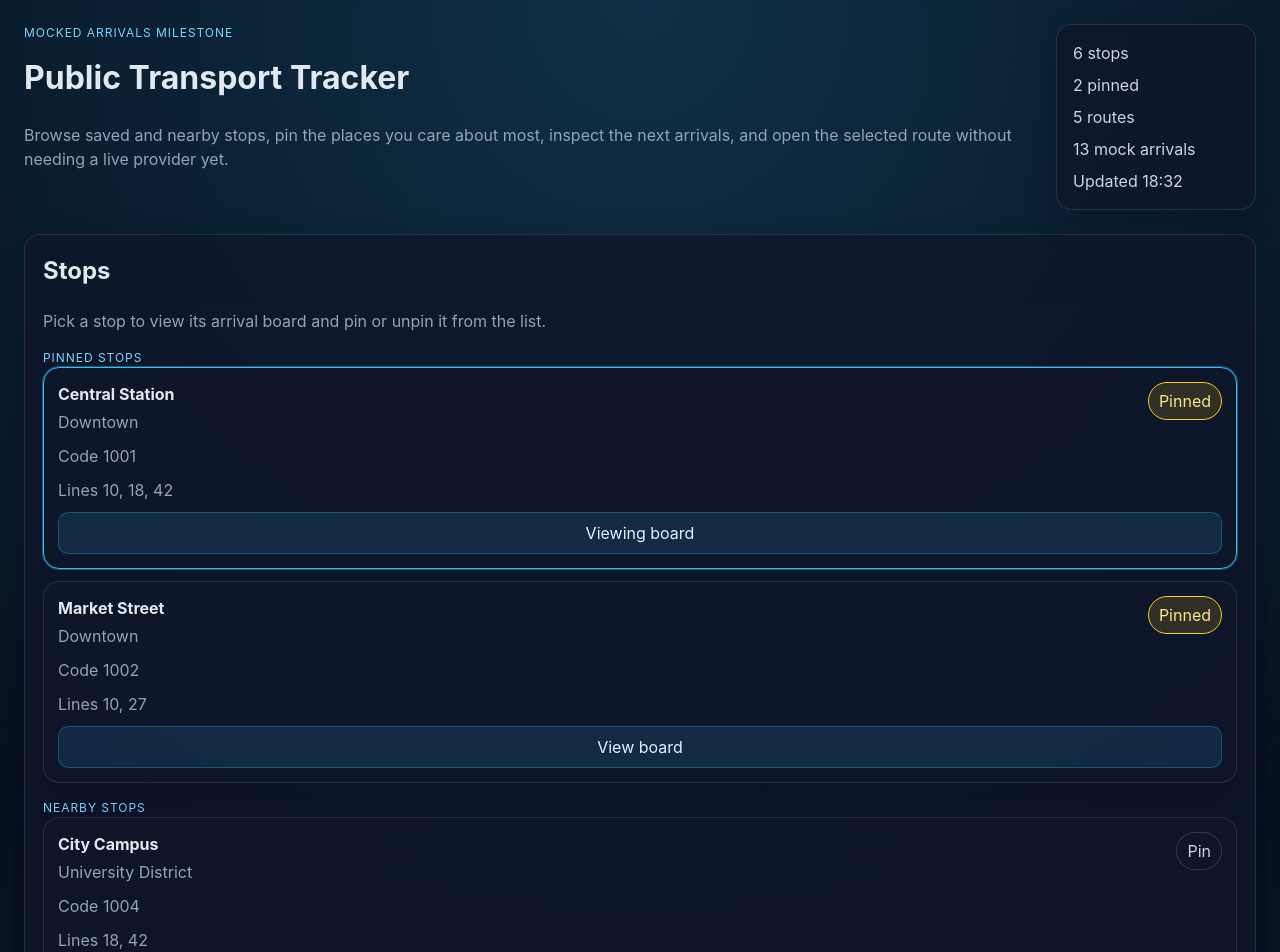
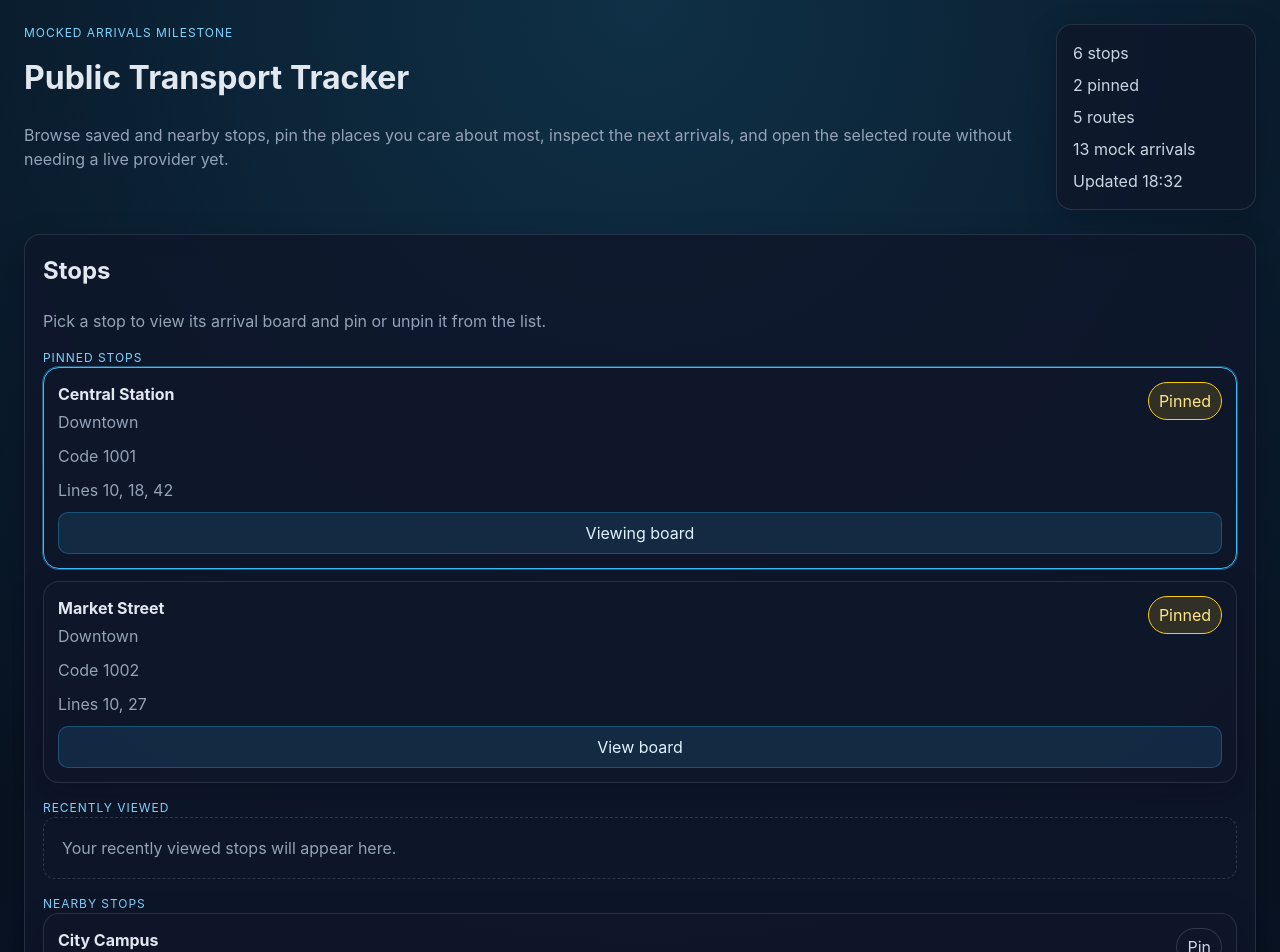
Before and after one commit to RivkindLeon/public-transport-tracker, a React (Vite) app: page / in a window 1280 px wide. Shown: the top 952 px of the page. Built offline with nearby package versions, Linux system fonts and the light colour scheme.

Commit message:
feat: add recently viewed stop shortcuts (#8)

```diff
--- a/src/App.tsx
+++ b/src/App.tsx
@@ -7,6 +7,7 @@ const favoriteStopsStorageKey = 'public-transport-tracker.favorite-stop-ids';
 const selectedStopStorageKey = 'public-transport-tracker.selected-stop-id';
 const activeLineStorageKey = 'public-transport-tracker.active-line';
 const selectedArrivalStorageKey = 'public-transport-tracker.selected-arrivals';
+const recentStopsStorageKey = 'public-transport-tracker.recent-stop-ids';
 
 const sortStops = (stops: Stop[]) =>
   [...stops].sort((left, right) => {
@@ -104,6 +105,26 @@ const getInitialSelectedArrivalId = (selectedStopId: string, lineFilter: 'all' |
   return visibleArrivals[0]?.id ?? '';
 };
 
+const getInitialRecentStopIds = () => {
+  if (typeof window === 'undefined') {
+    return [] as string[];
+  }
+
+  const savedRecentStopIds = window.localStorage.getItem(recentStopsStorageKey);
+
+  if (!savedRecentStopIds) {
+    return [] as string[];
+  }
+
+  try {
+    const recentStopIds = JSON.parse(savedRecentStopIds) as string[];
+
+    return recentStopIds.filter((stopId) => initialStops.some((stop) => stop.id === stopId));
+  } catch {
+    return [] as string[];
+  }
+};
+
 const statusLabels: Record<ArrivalStatus, string> = {
   'on-time': 'On time',
   delayed: 'Delayed',
@@ -127,6 +148,7 @@ const getMinutesUntil = (value: string) => {
 export default function App() {
   const [stops, setStops] = useState<Stop[]>(() => initialStops);
   const [selectedStopId, setSelectedStopId] = useState(() => getInitialSelectedStopId());
+  const [recentStopIds, setRecentStopIds] = useState<string[]>(() => getInitialRecentStopIds());
   const [activeLine, setActiveLine] = useState<'all' | string>(() => getInitialActiveLine(getInitialSelectedStopId()));
   const stopArrivals = useMemo(() => getStopArrivals(selectedStopId), [selectedStopId]);
   const [selectedArrivalId, setSelectedArrivalId] = useState(() =>
@@ -143,7 +165,10 @@ export default function App() {
   const selectedRoute = selectedArrival ? getRoute(selectedArrival.routeId) : undefined;
 
   const favoriteStops = stops.filter((stop) => stop.isFavorite);
-  const nearbyStops = stops.filter((stop) => !stop.isFavorite);
+  const recentStops = recentStopIds
+    .map((stopId) => stops.find((stop) => stop.id === stopId))
+    .filter((stop): stop is Stop => Boolean(stop));
+  const nearbyStops = stops.filter((stop) => !stop.isFavorite && !recentStopIds.includes(stop.id));
 
   useEffect(() => {
     window.localStorage.setItem(
@@ -155,6 +180,10 @@ export default function App() {
   useEffect(() => {
     window.localStorage.setItem(selectedStopStorageKey, selectedStopId);
   }, [selectedStopId]);
+
+  useEffect(() => {
+    window.localStorage.setItem(recentStopsStorageKey, JSON.stringify(recentStopIds));
+  }, [recentStopIds]);
 
   useEffect(() => {
     window.localStorage.setItem(activeLineStorageKey, activeLine);
@@ -201,6 +230,7 @@ export default function App() {
 
   const handleStopSelect = (stopId: string) => {
     setSelectedStopId(stopId);
+    setRecentStopIds((currentRecentStopIds) => [stopId, ...currentRecentStopIds.filter((id) => id !== stopId)].slice(0, 3));
     setActiveLine('all');
     setSelectedArrivalId(getInitialSelectedArrivalId(stopId, 'all'));
   };
@@ -312,11 +342,24 @@ export default function App() {
           </section>
 
           <section className="stop-group">
+            <div className="group-label">Recently viewed</div>
+            <div className="stop-list">
+              {recentStops.length === 0 ? (
+                <div className="empty-state compact-empty-state">
+                  <p>Your recently viewed stops will appear here.</p>
+                </div>
+              ) : (
+                recentStops.map(renderStopCard)
+              )}
+            </div>
+          </section>
+
+          <section className="stop-group">
             <div className="group-label">Nearby stops</div>
             <div className="stop-list">
               {nearbyStops.length === 0 ? (
                 <div className="empty-state compact-empty-state">
-                  <p>All stops are pinned right now.</p>
+                  <p>All non-pinned stops are already in your recent list.</p>
                 </div>
               ) : (
                 nearbyStops.map(renderStopCard)
```
